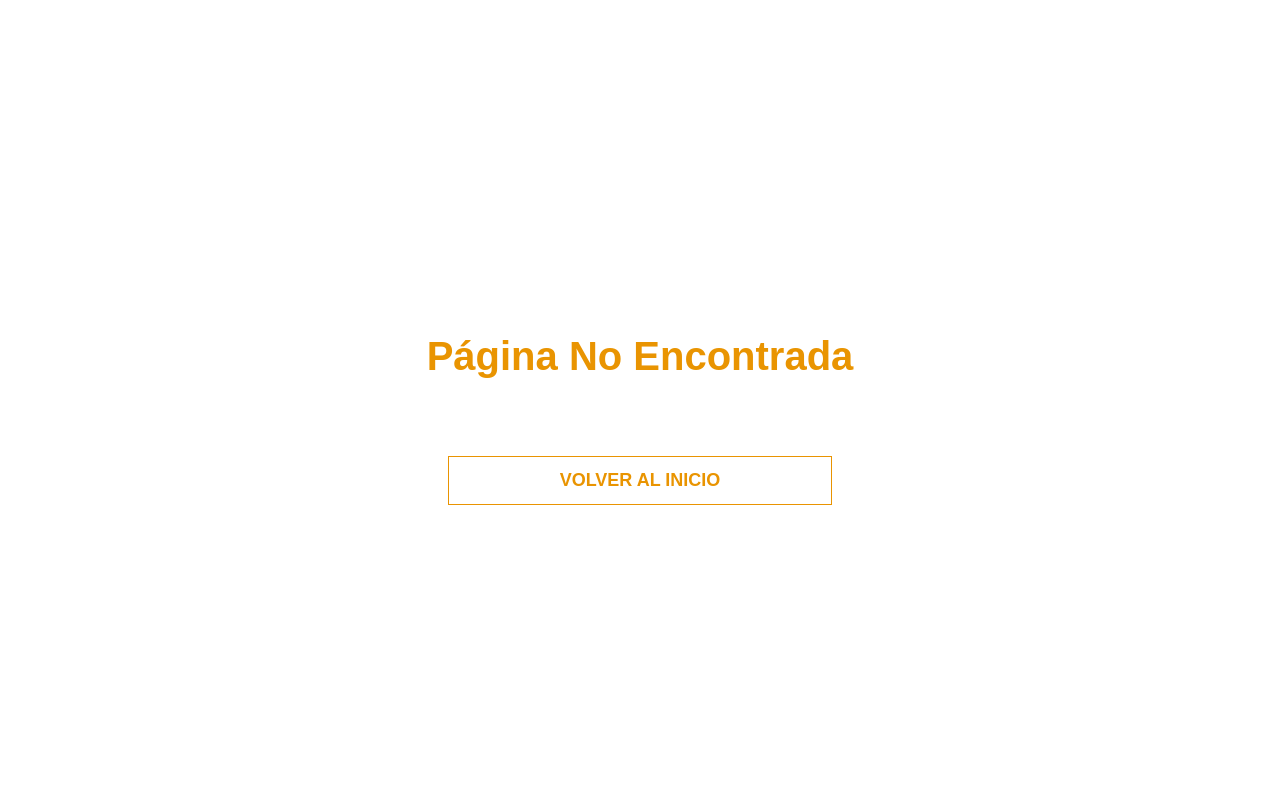
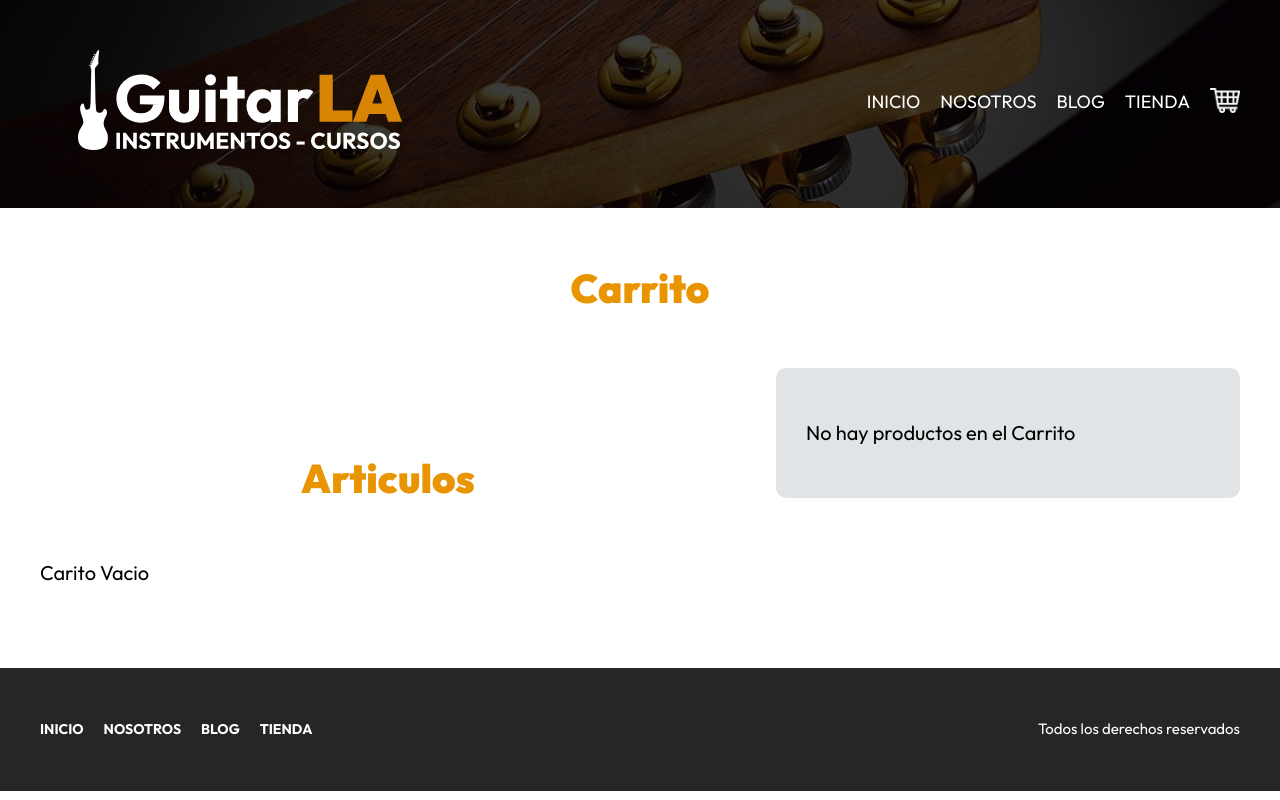
Before and after one commit to josegsuarezg/guitarla_next, a Next.js app: page /carrito in a window 1280 px wide. Before the commit this address had no page. Built offline with nearby package versions, Linux system fonts and the light colour scheme.

Commit message:
proyecto con carrito finalizado

```diff
--- a/components/Header.js
+++ b/components/Header.js
@@ -22,6 +22,11 @@
             <Link href="/nosotros">Nosotros</Link>
             <Link href="/blog">Blog</Link>
             <Link href="/tienda">Tienda</Link>
+            <Link href="/carrito">
+              <a>
+                <Image layout="fixed" width={30} height={25} src="/img/carrito.png" alt="carrito de compras" />
+              </a>
+            </Link>
           </nav>
         </div>
 
--- a/components/Layout.js
+++ b/components/Layout.js
@@ -11,9 +11,6 @@
         <meta charset="UTF-8" />
         <meta name="viewport" content="width=device-width, initial-scale=1.0" />
         <title>GuitarLA - {pagina}</title>
-        <link rel="preconnect" href="https://fonts.googleapis.com" />
-        <link rel="preconnect" href="https://fonts.gstatic.com" crossOrigin />
-        <link rel="stylesheet" href="https://fonts.googleapis.com/css2?family=Lato:wght@300;400;700;900&family=Outfit:wght@300;400;700;900&display=swap" />
       </Head>
 
       <Header
--- a/pages/_app.js
+++ b/pages/_app.js
@@ -1,8 +1,57 @@
+import {useState, useEffect} from 'react';
 import '../styles/normalize.css'
 import '../styles/globals.css'
 
 function MyApp({ Component, pageProps }) {
-  return <Component {...pageProps} />
+
+  const [carrito, setCarrito] = useState([]);
+
+  useEffect(() => {
+    const carritoLS = JSON.parse(localStorage.getItem('carrito')) ?? []
+    setCarrito(carritoLS);
+  }, [])
+
+  useEffect(() => {
+    localStorage.setItem('carrito', JSON.stringify(carrito))
+  }, [carrito])
+
+
+  const agregarCarrito = producto => {
+
+    if(carrito.some( articulo => articulo.id === producto.id)) {
+      const carritoActualizado = carrito.map(articulo => {
+        if(articulo.id === producto.id){
+          articulo.cantidad = producto.cantidad
+        }
+        return articulo;
+      })
+      setCarrito(carritoActualizado);
+    }else {
+      setCarrito([...carrito, producto])
+    }
+  }
+
+  const actualizarCantidad = producto => {
+    const carritoActualizado = carrito.map(articulo => {
+        if(articulo.id === producto.id){
+          articulo.cantidad = producto.cantidad
+        }
+        return articulo;
+      })
+      setCarrito(carritoActualizado);
+  }
+
+  const eliminarProducto = id => {
+    const carritoActualizado = carrito.filter(articulo => articulo.id !== id)
+    setCarrito(carritoActualizado)
+  }
+
+  return <Component {...pageProps}
+    carrito={carrito}
+    agregarCarrito={agregarCarrito}
+    actualizarCantidad={actualizarCantidad}
+    eliminarProducto={eliminarProducto}
+  />
 }
 
 export default MyApp
--- /dev/null
+++ b/pages/carrito.js
@@ -0,0 +1,83 @@
+import { useState, useEffect } from 'react';
+import Image from 'next/image';
+import Layout from '../components/Layout';
+import styles from '../styles/Carrito.module.css';
+
+const Carrito = ({carrito, actualizarCantidad, eliminarProducto}) => {
+  const [total, setTotal] = useState(0)
+
+  useEffect(() => {
+    const calculoTotal = carrito.reduce( (total, producto) => total + (producto.cantidad * producto.precio), 0)
+
+    setTotal(calculoTotal);
+  }, [carrito])
+
+
+  return (
+    <Layout pagina="Carrito de Compras">
+        <h1 className="heading">Carrito</h1>
+      <main className={`contenedor ${styles.contenido}`}>
+        <div className={styles.carrito}>
+          <h2 className='heading'>Articulos</h2>
+          {carrito.length === 0
+            ? "Carito Vacio"
+            : carrito.map(producto => (
+            <div
+              key={producto.id}
+              className={styles.producto}
+            >
+              <div>
+                <Image
+                  layout="responsive"
+                  width={220}
+                  height={480}
+                  src={producto.imagen}
+                  alt="guitarra"
+                />
+              </div>
+              <div>
+                <p className={styles.nombre}>{producto.nombre}</p>
+                <div className={styles.cantidad}>
+                  <p>Cantidad: </p>
+                  <select
+                    value={producto.cantidad}
+                    className={styles.select}
+                    onChange={e => actualizarCantidad({
+                      cantidad: e.target.value,
+                      id: producto.id
+                    })}
+                  >
+                    <option value="1">1</option>
+                    <option value="2">2</option>
+                    <option value="3">3</option>
+                    <option value="4">4</option>
+                    <option value="5">5</option>
+                  </select>
+                </div>
+                <p className={styles.precio}><span>${producto.precio}</span></p>
+                <p className={styles.subtotal}>Subtotal: <span>${producto.precio * producto.cantidad}</span></p>
+              </div>
+              <button
+                type='button'
+                className={styles.eliminar}
+                onClick={() => eliminarProducto(producto.id)}
+              >X</button>
+            </div>
+          ))}
+        </div>
+        <div className={styles.resumen}>
+
+          { total > 0 ? (
+            <div>
+              <h3>Resumen del Pedido</h3>
+              <p>Total a Pagar: ${total}</p>
+            </div>
+          ) : <p>No hay productos en el Carrito</p>}
+
+        </div>
+      </main>
+    </Layout>
+  )
+}
+
+export default Carrito
--- /dev/null
+++ b/styles/Carrito.module.css
@@ -0,0 +1,93 @@
+.contenido {
+  display: grid;
+  gap: 4rem;
+}
+
+@media (min-width:768px) {
+  .contenido {
+    grid-template-columns: 3fr 2fr;
+    align-items: flex-start;
+  }
+}
+
+.carrito {
+  padding: 3rem 0;
+}
+
+.producto {
+  display: grid;
+  grid-template-columns: 1fr 3fr;
+  gap: 4rem;
+  align-items: center;
+  border-bottom: 1px solid #cfcfcf;
+  padding: 3rem 0;
+  position: relative;
+}
+
+.producto:last-of-type {
+  border: none;
+}
+
+.producto p {
+  margin: 0 0 1rem 0;
+}
+
+.nombre {
+  font-weight: 700;
+  font-size: 2.2rem;
+}
+
+.cantidad {
+  display: flex;
+  align-items: center;
+  gap: 1rem;
+  margin-bottom: 1rem;
+}
+
+.cantidad p {
+  margin: 0;
+}
+.select {
+  all:unset;
+  padding: 1rem;
+  border: 1px solid #cfcfcf;
+  border-radius: 5px;
+  flex: 1;
+  text-align: center;
+}
+
+.precio {
+  font-weight: 700;
+  color: var(--primary)
+}
+
+.precio span {
+  font-size: 2.4rem;
+}
+
+.subtotal {
+  font-weight: 700;
+}
+
+.subtotal span {
+  font-size: 2.4rem;
+}
+
+.eliminar {
+  all: unset;
+  position: absolute;
+  top: 3rem;
+  right: 1rem;
+  font-weight: bold;
+}
+
+.eliminar:hover {
+  cursor: pointer;
+}
+
+.resumen {
+  background-color: #e1e4e6;
+  padding: 3rem;
+  border-radius: 1rem;
+
+}
--- a/styles/globals.css
+++ b/styles/globals.css
@@ -1,3 +1,5 @@
+@import url('https://fonts.googleapis.com/css2?family=Lato:wght@300;400;700;900&family=Outfit:wght@300;400;700;900&display=swap');
+
 :root {
   --primary: #e99401;
   --negro: #262626;
```
Also changed, not shown: pages/guitarras/[url].js (+33 -4 lines).
